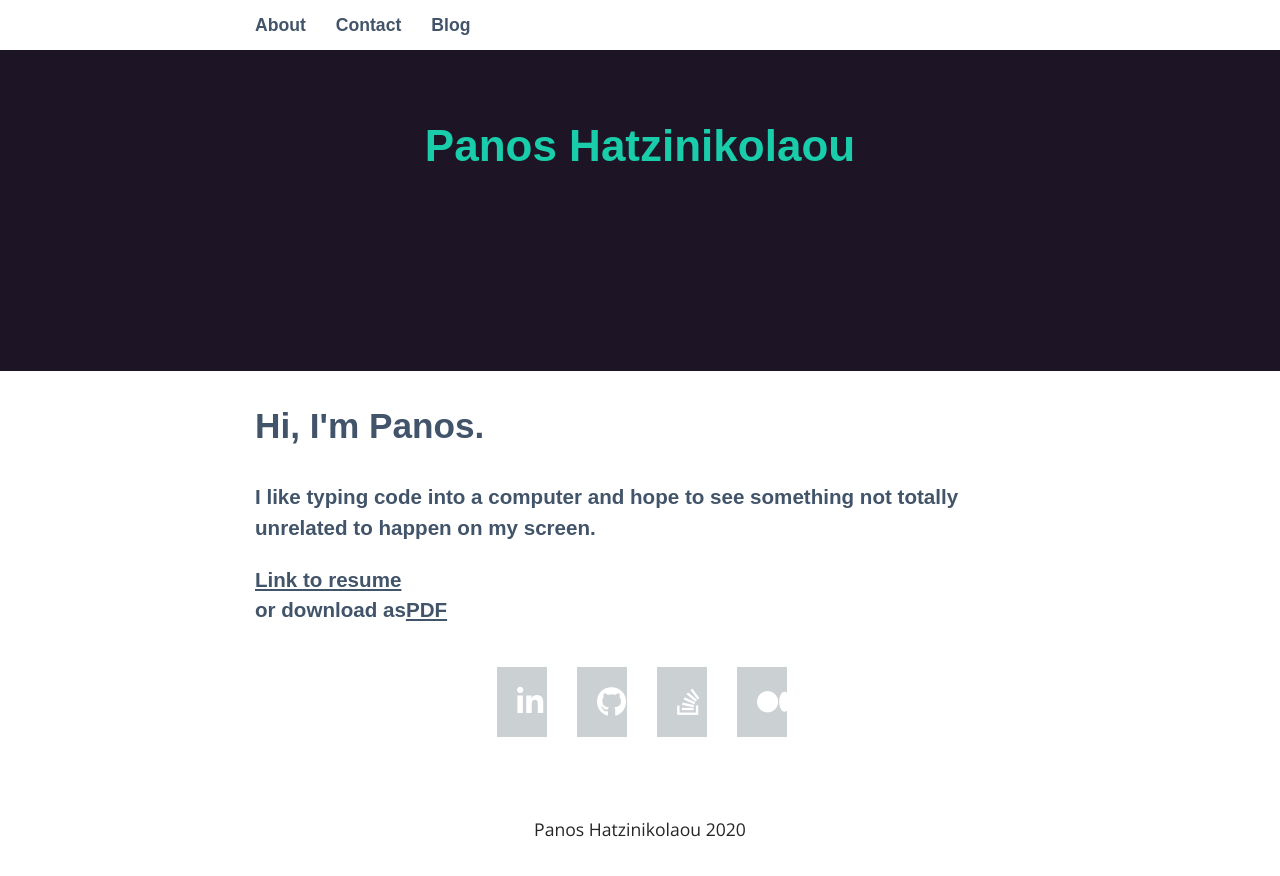
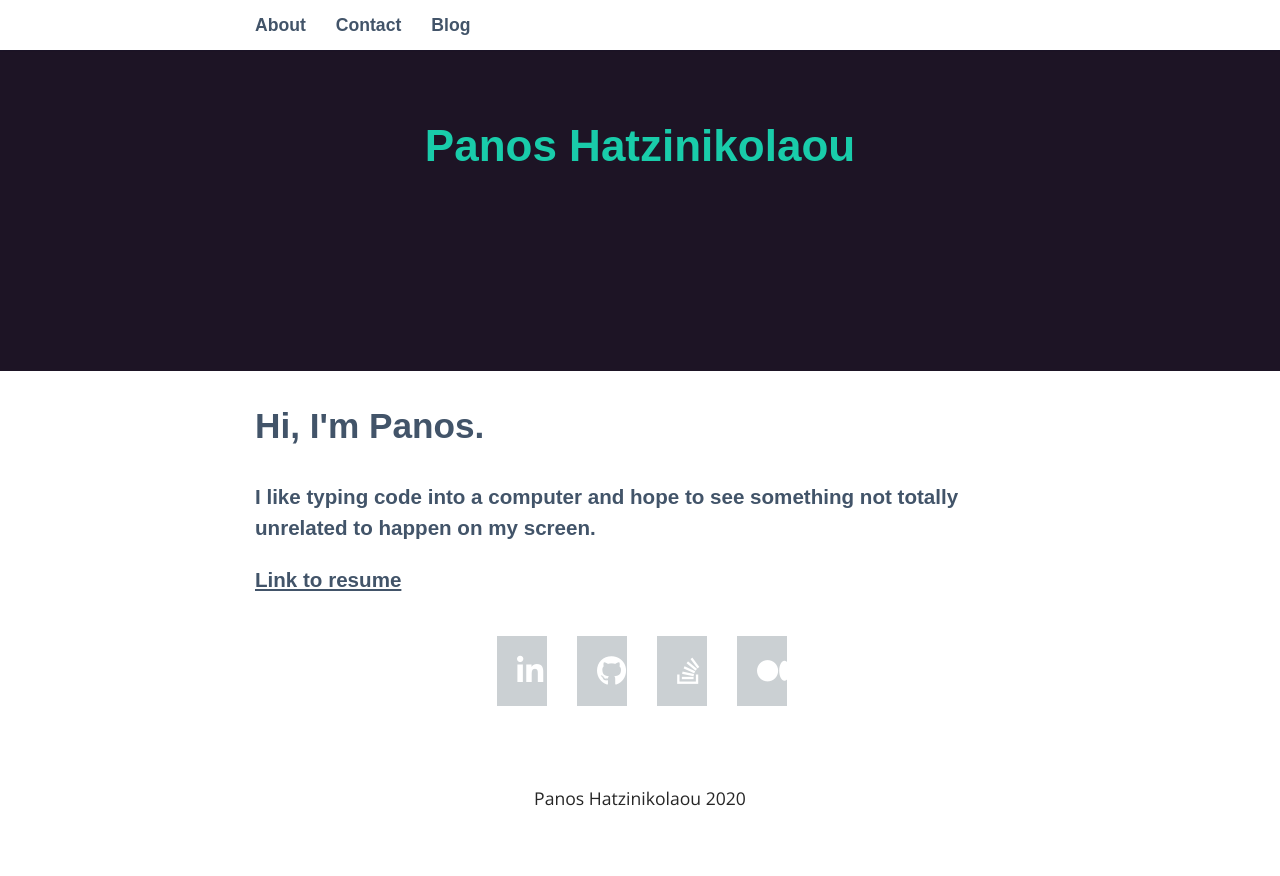
Before and after one commit to Paahn/paahns, a Jekyll site: the page built from index.html, in a window 1280 px wide and 900 px high, scrolled down 129 px. Shown: the top 876 px of the window. Built offline with Jekyll 4.4.1, drawn with Linux system fonts in a browser that asks for light colours; nearby versions of some CDN libraries; some web fonts are replaced.

Commit message:
link to see resume online

```diff
--- a/index.html
+++ b/index.html
@@ -6,8 +6,7 @@ layout: default
 <h3>I like typing code into a computer and hope to see something not totally unrelated to happen on my screen.</h3>
 
 <h3>
-  <a href="https://resume.creddle.io/resume/e3ie6ob9fpo" target="_blank">Link to resume</a><br>
-  or download as<a href="https://resume.creddle.io/resume/e3ie6ob9fpo.pdf" download>PDF</a>
+  <a href="https://resume.creddle.io/resume/e3ie6ob9fpo" target="_blank">Link to resume</a>
 </h3>
 
 <div class="social-me">
```
